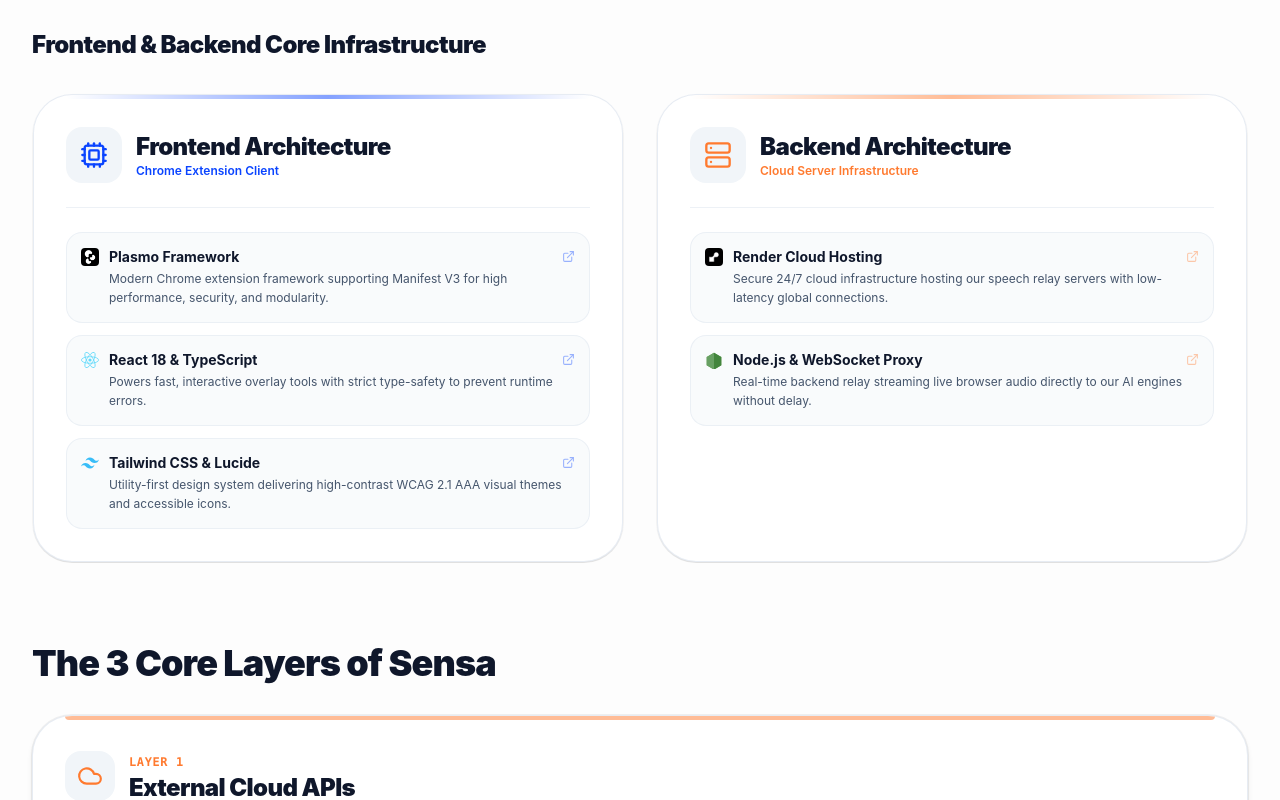
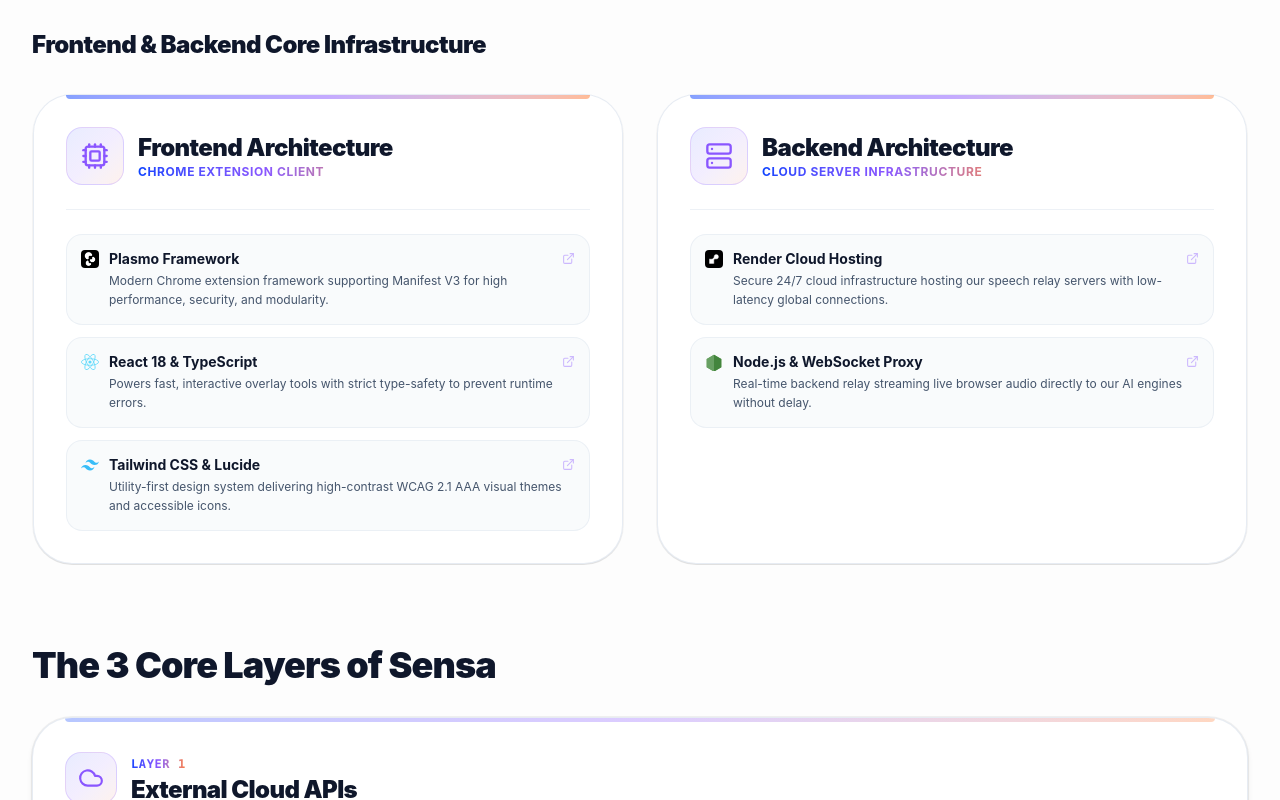
Before and after one commit to bulsu-kdlantolin/sensa-website, a React (Vite) app: page / in a window 1280 px wide. Shown: the part 6180-6980 px from the top of the page. Built offline with nearby package versions, Linux system fonts and the light colour scheme.

Commit message:
style: implement unified logo gradient across architecture section

```diff
--- a/src/components/ArchitectureSection.tsx
+++ b/src/components/ArchitectureSection.tsx
@@ -86,9 +86,6 @@ export default function ArchitectureSection({ isDark }: ArchitectureSectionProps
       title: 'Frontend Architecture',
       tag: 'Chrome Extension Client',
       icon: Cpu,
-      color: 'text-[#0A44FF] dark:text-[#6AA2FF]',
-      borderHover: 'group-hover:border-[#0A44FF]/60 group-hover:shadow-[0_0_35px_rgba(10,68,255,0.25)]',
-      accentLine: 'bg-gradient-to-r from-transparent via-[#0A44FF] to-transparent',
       items: [
         { name: 'Plasmo Framework', detail: 'Modern Chrome extension framework supporting Manifest V3 for high performance, security, and modularity.', Logo: PlasmoLogo, url: 'https://docs.plasmo.com/' },
         { name: 'React 18 & TypeScript', detail: 'Powers fast, interactive overlay tools with strict type-safety to prevent runtime errors.', Logo: ReactLogo, url: 'https://react.dev/' },
@@ -99,9 +96,6 @@ export default function ArchitectureSection({ isDark }: ArchitectureSectionProps
       title: 'Backend Architecture',
       tag: 'Cloud Server Infrastructure',
       icon: Server,
-      color: 'text-[#FF7A2F] dark:text-[#FFC09B]',
-      borderHover: 'group-hover:border-[#FF7A2F]/60 group-hover:shadow-[0_0_35px_rgba(255,122,47,0.25)]',
-      accentLine: 'bg-gradient-to-r from-transparent via-[#FF7A2F] to-transparent',
       items: [
         { name: 'Render Cloud Hosting', detail: 'Secure 24/7 cloud infrastructure hosting our speech relay servers with low-latency global connections.', Logo: RenderCloudLogo, url: 'https://render.com/' },
         { name: 'Node.js & WebSocket Proxy', detail: 'Real-time backend relay streaming live browser audio directly to our AI engines without delay.', Logo: NodeLogo, url: 'https://nodejs.org/' },
@@ -115,9 +109,6 @@ export default function ArchitectureSection({ isDark }: ArchitectureSectionProps
       layerNumber: 'Layer 1',
       title: 'External Cloud APIs',
       icon: Cloud,
-      color: 'text-[#FF7A2F] dark:text-[#FFC09B]',
-      borderHover: 'hover:border-[#FF7A2F]/60 hover:shadow-[0_0_30px_rgba(255,122,47,0.18)]',
-      accentLine: 'bg-[#FF7A2F]',
       gridCols: 'grid-cols-1 md:grid-cols-2 lg:grid-cols-3',
       apis: [
         {
@@ -147,9 +138,6 @@ export default function ArchitectureSection({ isDark }: ArchitectureSectionProps
       layerNumber: 'Layer 2',
       title: 'Browser & Web Platform Native APIs',
       icon: Globe,
-      color: 'text-[#0A44FF] dark:text-[#6AA2FF]',
-      borderHover: 'hover:border-[#0A44FF]/60 hover:shadow-[0_0_30px_rgba(10,68,255,0.18)]',
-      accentLine: 'bg-[#0A44FF]',
       gridCols: 'grid-cols-1 md:grid-cols-2 lg:grid-cols-3',
       apis: [
         {
@@ -200,9 +188,6 @@ export default function ArchitectureSection({ isDark }: ArchitectureSectionProps
       layerNumber: 'Layer 3',
       title: 'Chrome Extension Manifest V3 APIs',
       icon: Cpu,
-      color: 'text-[#0A44FF] dark:text-[#6AA2FF]',
-      borderHover: 'hover:border-[#0A44FF]/60 hover:shadow-[0_0_35px_rgba(10,68,255,0.18)]',
-      accentLine: 'bg-[#0A44FF]',
       gridCols: 'grid-cols-1 md:grid-cols-2 lg:grid-cols-3',
       apis: [
         {
@@ -292,28 +277,31 @@ export default function ArchitectureSection({ isDark }: ArchitectureSectionProps
               return (
                 <div key={idx} className="relative group rounded-[2.5rem] p-[1px] overflow-hidden transition-transform duration-500 hover:scale-[1.005]">
                   {/* Animated Border Glow Layer */}
-                  <div className={`absolute top-0 left-0 w-[200%] h-[200%] -translate-x-1/4 -translate-y-1/4 animate-[spin_6s_linear_infinite] opacity-0 group-hover:opacity-100 transition-opacity duration-1000 ${side.accentLine}`} />
+                  <div className={`absolute top-0 left-0 w-[200%] h-[200%] -translate-x-1/4 -translate-y-1/4 animate-[spin_6s_linear_infinite] opacity-0 group-hover:opacity-100 transition-opacity duration-1000 bg-gradient-to-r from-transparent via-[#8A56FF] to-transparent`} />
 
                   {/* Inner Card content */}
                   <article
                     onMouseEnter={playCardHoverSound}
-                    className={`relative z-10 rounded-[calc(2.5rem-1px)] h-full p-6 md:p-8 flex flex-col justify-between transition-shadow duration-500 border ${side.borderHover} ${isDark
+                    className={`relative z-10 rounded-[calc(2.5rem-1px)] h-full p-6 md:p-8 flex flex-col justify-between transition-shadow duration-500 border group-hover:border-[#8A56FF]/50 group-hover:shadow-[0_0_35px_rgba(138,86,255,0.25)] ${isDark
                         ? 'bg-[#161618] border-slate-800 shadow-md'
                         : 'bg-white border-slate-200/80 shadow-md'
                       }`}
                   >
-                    <div className={`absolute top-0 left-8 right-8 h-1 rounded-b-full ${side.accentLine} opacity-50`} />
+                    <div className={`absolute top-0 left-8 right-8 h-1 rounded-b-full bg-gradient-to-r from-[#0A44FF] via-[#8A56FF] to-[#FF7A2F] opacity-50`} />
 
                     <div>
                       <div className="flex items-center gap-3.5 mb-6 pb-6 border-b border-slate-200/60 dark:border-slate-800/80">
-                        <div className={`p-3.5 rounded-2xl ${isDark ? 'bg-white/5' : 'bg-slate-100'} shrink-0`}>
-                          <MainIcon size={28} className={side.color} />
+                        <div className={`p-3.5 rounded-2xl flex items-center justify-center shrink-0 border transition-all duration-500 group-hover:rotate-[5deg] group-hover:scale-110 ${isDark
+                            ? 'bg-gradient-to-br from-[#0A44FF]/20 via-[#8A56FF]/20 to-[#FF7A2F]/20 text-[#8A56FF] border-[#8A56FF]/30'
+                            : 'bg-gradient-to-br from-[#0A44FF]/10 via-[#8A56FF]/10 to-[#FF7A2F]/10 text-[#8A56FF] border-[#8A56FF]/20'
+                          }`}>
+                          <MainIcon size={28} />
                         </div>
                         <div>
                           <h4 className={`text-2xl font-black tracking-tight ${isDark ? 'text-white' : 'text-slate-900'}`}>
                             {side.title}
                           </h4>
-                          <p className={`text-xs font-semibold ${side.color}`}>
+                          <p className="text-xs font-bold uppercase tracking-wider text-transparent bg-clip-text bg-gradient-to-r from-[#0A44FF] via-[#8A56FF] to-[#FF7A2F]">
                             {side.tag}
                           </p>
                         </div>
@@ -328,19 +316,19 @@ export default function ArchitectureSection({ isDark }: ArchitectureSectionProps
                               href={item.url}
                               target="_blank"
                               rel="noopener noreferrer"
-                              className={`p-3.5 rounded-2xl border flex flex-col gap-0.5 transition-all group/item focus:outline-none focus-visible:ring-2 focus-visible:ring-offset-2 focus-visible:ring-[#0A44FF] ${isDark
-                                  ? 'bg-black/40 border-slate-800/80 hover:border-slate-600 hover:bg-black/60'
-                                  : 'bg-slate-50/80 border-slate-200/60 hover:border-slate-300 hover:bg-slate-100'
+                              className={`p-3.5 rounded-2xl border flex flex-col gap-0.5 transition-all group/item focus:outline-none focus-visible:ring-2 focus-visible:ring-offset-2 focus-visible:ring-[#8A56FF] ${isDark
+                                  ? 'bg-black/40 border-slate-800/80 hover:border-[#8A56FF]/50 hover:bg-[#8A56FF]/5'
+                                  : 'bg-slate-50/80 border-slate-200/60 hover:border-[#8A56FF]/40 hover:bg-[#8A56FF]/5'
                                 }`}
                             >
                               <span className={`text-sm font-bold flex items-center justify-between gap-2.5 ${isDark ? 'text-slate-100' : 'text-slate-900'}`}>
-                                <span className="flex items-center gap-2.5">
-                                  <span className={`shrink-0 flex items-center justify-center ${side.color}`}>
+                                <span className="flex items-center gap-2.5 transition-colors duration-300 group-hover/item:text-[#8A56FF]">
+                                  <span className="shrink-0 flex items-center justify-center text-[#8A56FF] dark:text-[#A855F7]">
                                     <ItemLogo size={18} />
                                   </span>
                                   {item.name}
                                 </span>
-                                <ExternalLink size={13} className={`shrink-0 opacity-40 group-hover/item:opacity-100 transition-opacity ${side.color}`} aria-hidden="true" />
+                                <ExternalLink size={13} className="shrink-0 opacity-40 group-hover/item:opacity-100 transition-opacity text-[#8A56FF] dark:text-[#A855F7]" aria-hidden="true" />
                               </span>
                               <p className={`text-xs leading-relaxed m-0 pl-7 font-normal ${isDark ? 'text-slate-400' : 'text-slate-600'}`}>
                                 {item.detail}
@@ -375,23 +363,26 @@ export default function ArchitectureSection({ isDark }: ArchitectureSectionProps
                 <ScrollReveal delay={200 + (lIdx * 100)} key={lIdx}>
                 <div
                   onMouseEnter={playCardHoverSound}
-                  className={`border rounded-[2.5rem] p-6 md:p-8 transition-all duration-500 relative overflow-hidden ${layer.borderHover} ${isDark
+                  className={`group border rounded-[2.5rem] p-6 md:p-8 transition-all duration-500 relative overflow-hidden hover:border-[#8A56FF]/50 hover:shadow-[0_0_35px_rgba(138,86,255,0.25)] ${isDark
                       ? 'bg-[#161618] border-slate-800 ring-1 ring-white/5 shadow-md'
                       : 'bg-white border-slate-200/80 ring-1 ring-black/5 shadow-md'
                     }`}
                 >
-                  <div className={`absolute top-0 left-8 right-8 h-1 rounded-b-full ${layer.accentLine} opacity-50`} />
+                  <div className="absolute top-0 left-8 right-8 h-1 rounded-b-full bg-gradient-to-r from-[#0A44FF] via-[#8A56FF] to-[#FF7A2F] opacity-30 group-hover:opacity-100 transition-opacity duration-300" />
 
                   {/* Layer Header */}
                   <div className="flex items-center gap-3.5 mb-8 pb-6 border-b border-slate-200/60 dark:border-slate-800/80">
-                    <div className={`p-3 rounded-2xl ${isDark ? 'bg-white/5' : 'bg-slate-100'} shrink-0`}>
-                      <LayerIcon size={26} className={layer.color} />
+                    <div className={`p-3 rounded-2xl flex items-center justify-center shrink-0 border transition-all duration-500 group-hover:rotate-[5deg] group-hover:scale-110 ${isDark
+                        ? 'bg-gradient-to-br from-[#0A44FF]/20 via-[#8A56FF]/20 to-[#FF7A2F]/20 text-[#8A56FF] border-[#8A56FF]/30'
+                        : 'bg-gradient-to-br from-[#0A44FF]/10 via-[#8A56FF]/10 to-[#FF7A2F]/10 text-[#8A56FF] border-[#8A56FF]/20'
+                      }`}>
+                      <LayerIcon size={26} />
                     </div>
                     <div>
-                      <span className={`text-xs font-mono font-bold uppercase tracking-wider ${layer.color}`}>
+                      <span className="text-xs font-mono font-bold uppercase tracking-wider text-transparent bg-clip-text bg-gradient-to-r from-[#0A44FF] via-[#8A56FF] to-[#FF7A2F]">
                         {layer.layerNumber}
                       </span>
-                      <h4 className={`text-xl md:text-2xl font-black tracking-tight ${isDark ? 'text-white' : 'text-slate-900'}`}>
+                      <h4 className={`text-xl md:text-2xl font-black tracking-tight transition-colors duration-300 group-hover:text-transparent group-hover:bg-clip-text group-hover:bg-gradient-to-r group-hover:from-[#0A44FF] group-hover:via-[#8A56FF] group-hover:to-[#FF7A2F] ${isDark ? 'text-white' : 'text-slate-900'}`}>
                         {layer.title}
                       </h4>
                     </div>
@@ -407,20 +398,20 @@ export default function ArchitectureSection({ isDark }: ArchitectureSectionProps
                           href={api.url}
                           target="_blank"
                           rel="noopener noreferrer"
-                          className={`p-4 rounded-2xl border flex flex-col justify-between transition-all duration-300 group hover:scale-[1.02] focus:outline-none focus-visible:ring-2 focus-visible:ring-offset-2 focus-visible:ring-[#0A44FF] ${isDark
-                              ? 'bg-black/40 border-slate-800/80 hover:border-slate-600 hover:bg-black/60'
-                              : 'bg-slate-50/90 border-slate-200/70 hover:border-slate-300 hover:bg-slate-100'
+                          className={`p-4 rounded-2xl border flex flex-col justify-between transition-all duration-300 group/api hover:scale-[1.02] focus:outline-none focus-visible:ring-2 focus-visible:ring-offset-2 focus-visible:ring-[#8A56FF] ${isDark
+                              ? 'bg-black/40 border-slate-800/80 hover:border-[#8A56FF]/50 hover:bg-[#8A56FF]/5'
+                              : 'bg-slate-50/90 border-slate-200/70 hover:border-[#8A56FF]/40 hover:bg-[#8A56FF]/5'
                             }`}
                         >
                           <div>
                             <div className="flex items-start justify-between gap-2 mb-2">
-                              <span className={`text-sm font-bold flex items-center gap-2.5 ${isDark ? 'text-slate-100' : 'text-slate-900'}`}>
-                                <span className={`shrink-0 flex items-center justify-center ${layer.color}`}>
+                              <span className={`text-sm font-bold flex items-center gap-2.5 transition-colors duration-300 group-hover/api:text-[#8A56FF] ${isDark ? 'text-slate-100' : 'text-slate-900'}`}>
+                                <span className="shrink-0 flex items-center justify-center text-[#8A56FF] dark:text-[#A855F7]">
                                   <ApiLogoComponent size={18} />
                                 </span>
                                 {api.name}
                               </span>
-                              <ExternalLink size={13} className={`shrink-0 opacity-40 group-hover:opacity-100 transition-opacity ${layer.color}`} aria-hidden="true" />
+                              <ExternalLink size={13} className="shrink-0 opacity-40 group-hover/api:opacity-100 transition-opacity text-[#8A56FF] dark:text-[#A855F7]" aria-hidden="true" />
                             </div>
                             <span className={`block text-xs font-mono font-semibold mb-2 ${isDark ? 'text-slate-400' : 'text-slate-500'}`}>
                               {api.spec}
```
